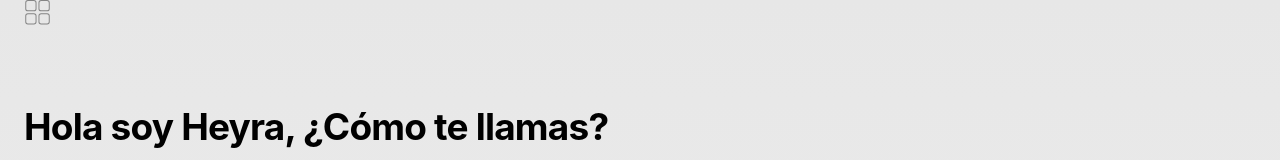
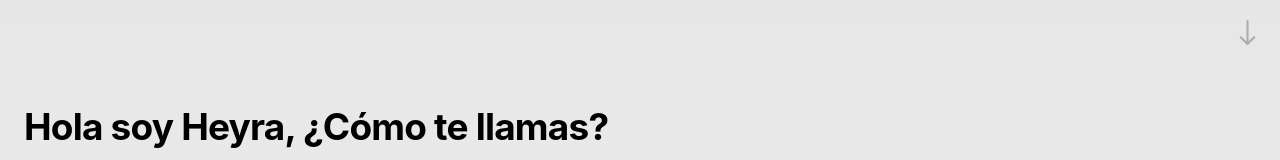
Before and after one commit to misan7/heyra-rwd, a plain HTML site: page index-keyboard.html in a window 1280 px wide. Shown: the top 160 px of the page. Drawn offline with nearby package versions, Linux system fonts and the light colour scheme.

Commit message:
header arrow-down

```diff
--- a/css/style.css
+++ b/css/style.css
@@ -7,7 +7,7 @@ body,
   margin: 0;
 }
 
-/* Root */
+/* --- Main Root --- */
 
 #root {
   background-image: linear-gradient(180deg, #e7e7e7, #efefef);
@@ -132,7 +132,7 @@ footer {
 img {
 }
 
-/* Keyboard */
+/* --- Keyboard Root ---*/
 
 #root-keyboard {
   background-image: linear-gradient(180deg, #e7e7e7, #efefef);
@@ -146,6 +146,25 @@ img {
   flex: 5;
   background-color: #cfd2d8;
 }
+
+/* Header */
+
+#main-header .btn-menu-right {
+  height: 100%;
+  display: flex;
+  justify-content: flex-end;
+  align-items: center;
+}
+
+#main-header .btn-menu-right img {
+  height: 25px;
+  width: 25px;
+  position: relative;
+  right: 2.5vh;
+  top: 2.5vh;
+}
+
+/* Section Send */
 
 section#send {
   background-color: #e0e0e0;
--- a/index-keyboard.html
+++ b/index-keyboard.html
@@ -14,8 +14,8 @@
 <body>
     <div id="root-keyboard">
         <header id="main-header">
-            <div class="btn-menu">
-                <img src="src/btn_menu.svg" alt="BtnMenu">
+            <div class="btn-menu-right">
+                <img src="src/arrow-down.svg" alt="ArrowDown">
             </div>
         </header>
         <section id="top">
```
